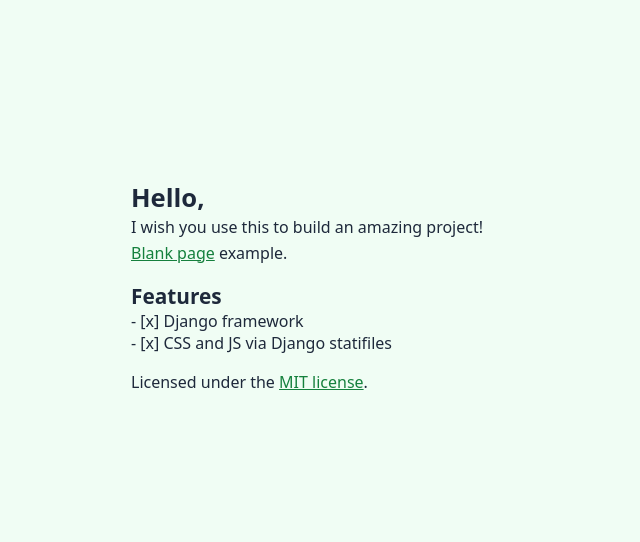
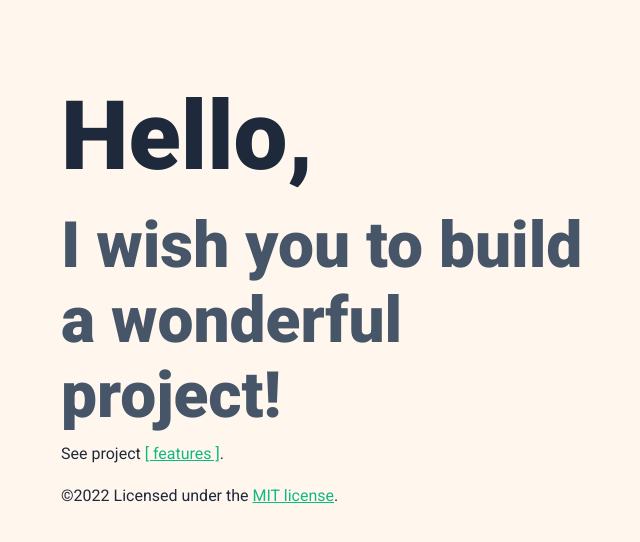
Before and after one commit to marcio4ugusto/django-base-project, a Django app: page / in a window 1280 px wide. Shown: the top 542 px of the page, without its empty margins (299-939 px from the left). Run offline with Django 4.2, Linux system fonts and the light colour scheme; style sheets or scripts are compiled from the project's sources; some libraries are stand-ins or nearby versions.

Commit message:
chore: template tags

```diff
--- a/website/static/styles/_base.scss
+++ b/website/static/styles/_base.scss
@@ -14,10 +14,10 @@ body {
 }
 
 h1, h2 {
-  font-weight: 700;
+  font-weight: 900;
 }
 
-h1 { font-size: 1.6rem; }
-h2 { font-size: 1.3rem; }
+h1 { margin-bottom: 1rem; font-size: 6rem; }
+h2 { margin-bottom: 0.5rem; font-size: 4rem; color: $text-gray; }
 
 p { line-height: 1.6rem;}
--- a/website/static/styles/_reset.scss
+++ b/website/static/styles/_reset.scss
@@ -13,11 +13,11 @@ ul {
 }
 
 a {
-  color: #15803D;
+  color: $destak;
 }
 
 a:hover, a:focus {
-  color: #16A34A;
+  color: darken($destak, 10);
 }
 
 img {
--- a/website/static/styles/_variables.scss
+++ b/website/static/styles/_variables.scss
@@ -2,10 +2,14 @@
  * VARIABLES
  * ---------------------------------------------------------------------------*/
 
+@import url('https://fonts.googleapis.com/css2?family=Roboto:ital,wght@0,400;0,900;1,400&display=swap');
+
 /* colors */
 $text-color: #1E293B;
-$bg-color: #F0FDF4;
+$text-gray: #475569;
+$bg-color: #FFF7ED;
+$destak: #10B981;
 
 /* fonts */
-$font-sans: ui-sans-serif, system-ui, -apple-system, BlinkMacSystemFont, 'Segoe UI', Roboto, 'Helvetica Neue', Arial, 'Noto Sans', sans-serif, 'Apple Color Emoji', 'Segoe UI Emoji', 'Segoe UI Symbol', 'Noto Color Emoji';
+$font-sans: Roboto, ui-sans-serif, system-ui, -apple-system, BlinkMacSystemFont, 'Segoe UI', 'Helvetica Neue', Arial, 'Noto Sans', sans-serif, 'Apple Color Emoji', 'Segoe UI Emoji', 'Segoe UI Symbol', 'Noto Color Emoji';
 $font-serif: ui-serif, Georgia, Cambria, 'Times New Roman', Times, serif;
--- a/website/static/styles/main.scss
+++ b/website/static/styles/main.scss
@@ -1,5 +1,5 @@
+@import "_variables";
 @import "_reset";
-@import "_variables";
 @import "_base";
 
 
@@ -8,14 +8,11 @@
  * ---------------------------------------------------------------------------*/
 
 .container {
-  width: 420px;
-  margin: 180px auto 0;
-}
-
-header {
-  margin-bottom: 1rem;
+  width: 560px;
+  margin: 80px auto 0;
 }
 
 footer {
-  margin-top: 1rem;
+  width: 560px;
+  margin: 1rem auto 0;
 }
--- a/website/templates/index.html
+++ /dev/null
@@ -1,21 +0,0 @@
-{% extends 'layouts/main.html' %}
-
-{% block content %}
-<div class="container">
-    <header>
-        <h1>Hello,</h1>
-        <p>I wish you use this to build an amazing project!</p>
-        <p><a href="{% url 'blank' %}">Blank page</a> example.</p>
-    </header>
-    <section>
-        <h2>Features</h2>
-        <ul>
-            <li>- <span>[x]</span> Django framework</li>
-            <li>- <span>[x]</span> CSS and JS via Django statifiles</li>
-        </ul>
-    </section>
-    <footer>
-        <p>Licensed under the <a href="https://opensource.org/licenses/MIT" target="_blank">MIT license</a>.</p>
-    </footer>
-</div>
-{% endblock %}
--- /dev/null
+++ b/website/templates/landing.html
@@ -0,0 +1,9 @@
+{% extends 'layouts/main.html' %}
+
+{% block content %}
+<div class="container">
+    <h1>Hello,</h1>
+    <h2>I wish you to build a wonderful project!</h2>
+    <p>See project <a href="{% url 'features' %}">[ features ]</a>.</p>
+</div>
+{% endblock %}
--- a/website/templates/layouts/main.html
+++ b/website/templates/layouts/main.html
@@ -1,5 +1,6 @@
 {% load compress %}
 {% load static %}
+{% load miscellaneous %}
 <!DOCTYPE html>
 <html lang="en">
 <head>
@@ -19,5 +20,8 @@
 
     {% block scripts %}
     {% endblock %}
+    <footer>
+        <p>©{% year %} Licensed under the <a href="https://opensource.org/licenses/MIT" target="_blank">MIT license</a>.</p>
+    </footer>
 </body>
 </html>
--- /dev/null
+++ b/website/templatetags/miscellaneous.py
@@ -0,0 +1,9 @@
+from django import template
+import datetime
+
+
+register = template.Library()
+
+@register.simple_tag
+def year():
+    return datetime.date.today().year
--- a/website/urls.py
+++ b/website/urls.py
@@ -1,8 +1,8 @@
 from django.urls import path, include
-from website.views import landing, blank
+from website.views import landing, features
 
 
 urlpatterns = [
     path('', landing, name="landing"),
-    path('blank/', blank, name="blank"),
+    path('features/', features, name="features"),
 ]
--- a/website/views.py
+++ b/website/views.py
@@ -2,7 +2,7 @@ from django.shortcuts import render
 
 
 def landing(request):
-    return render(request, "index.html")
+    return render(request, "landing.html")
 
-def blank(request):
-    return render(request, "blank.html")
+def features(request):
+    return render(request, "features.html")
```
Also changed, not shown: website/templates/blank.html (deleted, +0 -13 lines), website/templates/features.html (added, +17 -0 lines), website/templatetags/__init__.py (added).
